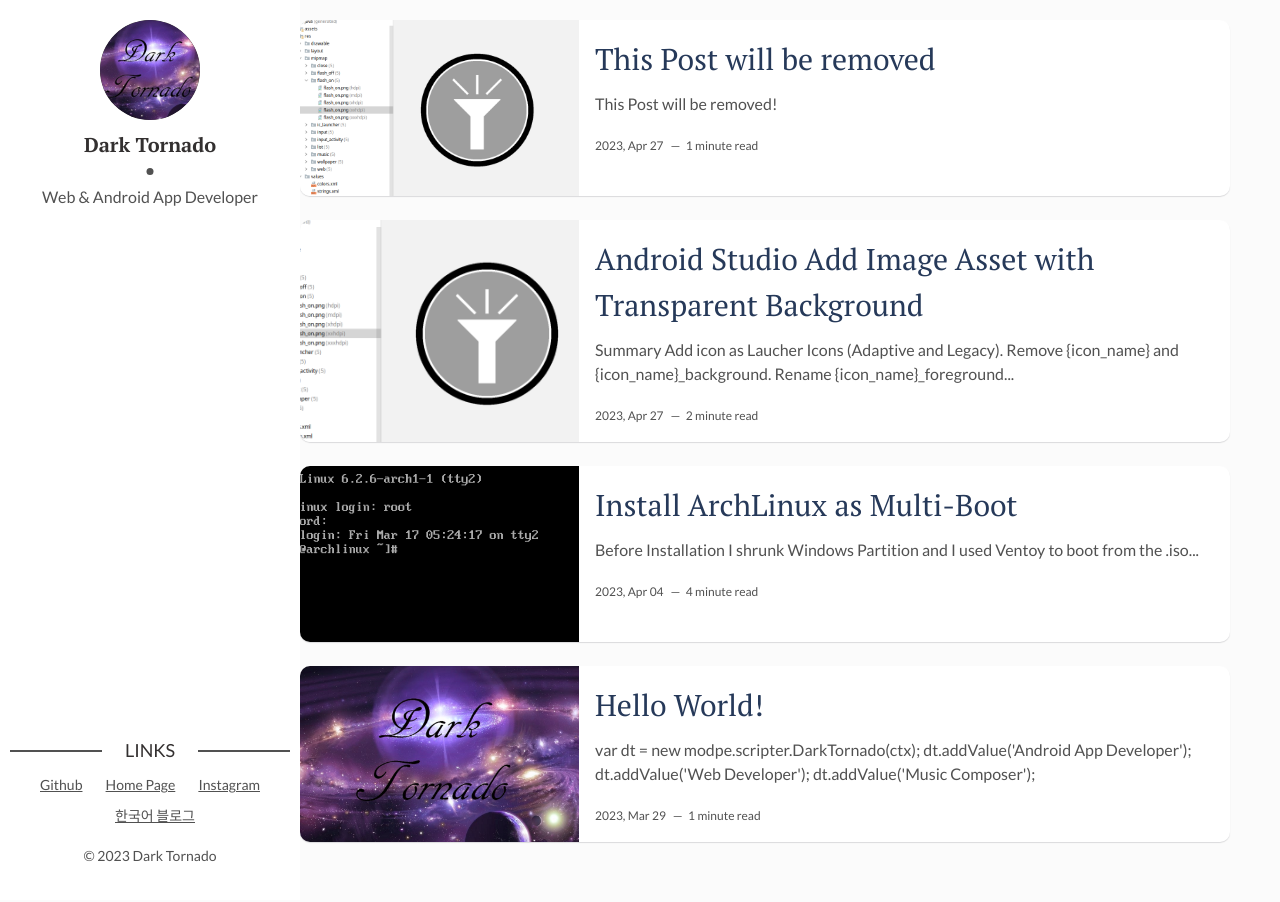
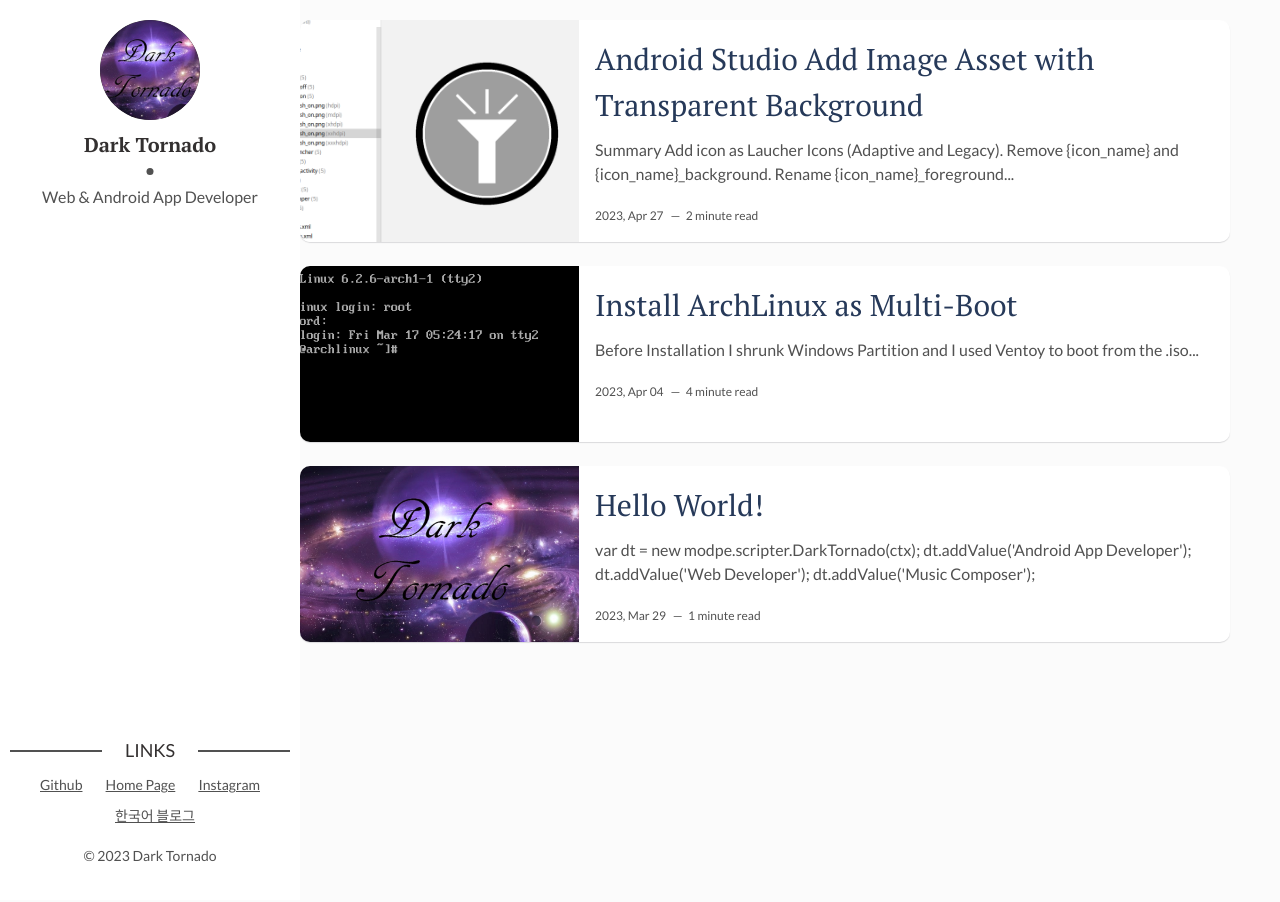
Before and after one commit to DarkTornado/darktornado.github.io, a Jekyll site: the page built from index.html, in a window 1280 px wide. Built offline with Jekyll 4.4.1, drawn with Linux system fonts in a browser that asks for light colours; the list of posts is cut into pages by our own code.

Commit message:
undo & dummy post removed

```diff
--- a/_includes/head.html
+++ b/_includes/head.html
@@ -52,11 +52,9 @@
     <meta name="twitter:description" content="{{ site.description }}">
 
   {% if page.img %}
-    <meta name="twitter:image" content="{{ site.url }}/assets/images/thumb/{{ page.img }}">
-    <meta property="twitter:image:src" content="{{ site.url }}/assets/images/thumb/{{ page.img }}">
+    <meta name="twitter:image" property="twitter:image:src" content="{{ site.url }}/assets/images/thumb/{{ page.img }}">
   {% else %}
-    <meta name="twitter:image" content="{{ site.url }}/assets/images/{{ site.author-img }}">
-    <meta property="twitter:image:src" content="{{ site.url }}/assets/images/{{ site.author-img }}">
+    <meta name="twitter:image" property="twitter:image:src" content="{{ site.url }}/assets/images/{{ site.author-img }}">
   {% endif %}
 
 	<meta name="description" content="{{ page.description }}">
--- a/_posts/2023-04-28-test-post-2.md
+++ /dev/null
@@ -1,8 +0,0 @@
----
-layout: post
-title: This Post will be removed
-date: 2023-04-28 00:18:00 +0900
-img: test-post.png
----
-
-- This Post will be removed!
```
Also changed, not shown: assets/images/thumb/test-post.png (deleted).
